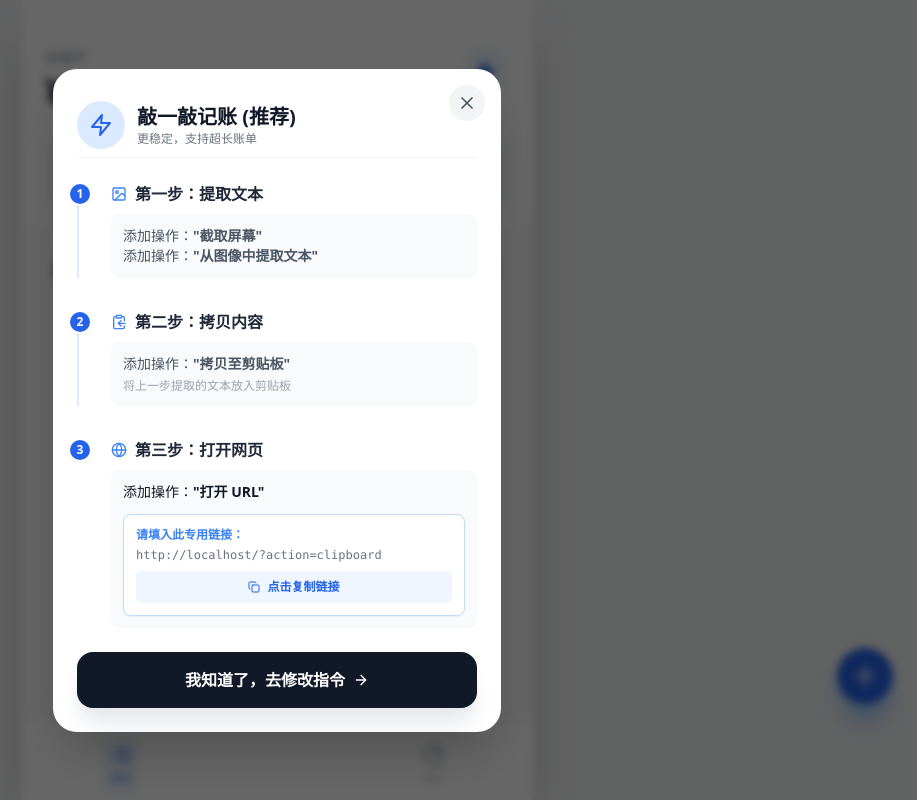
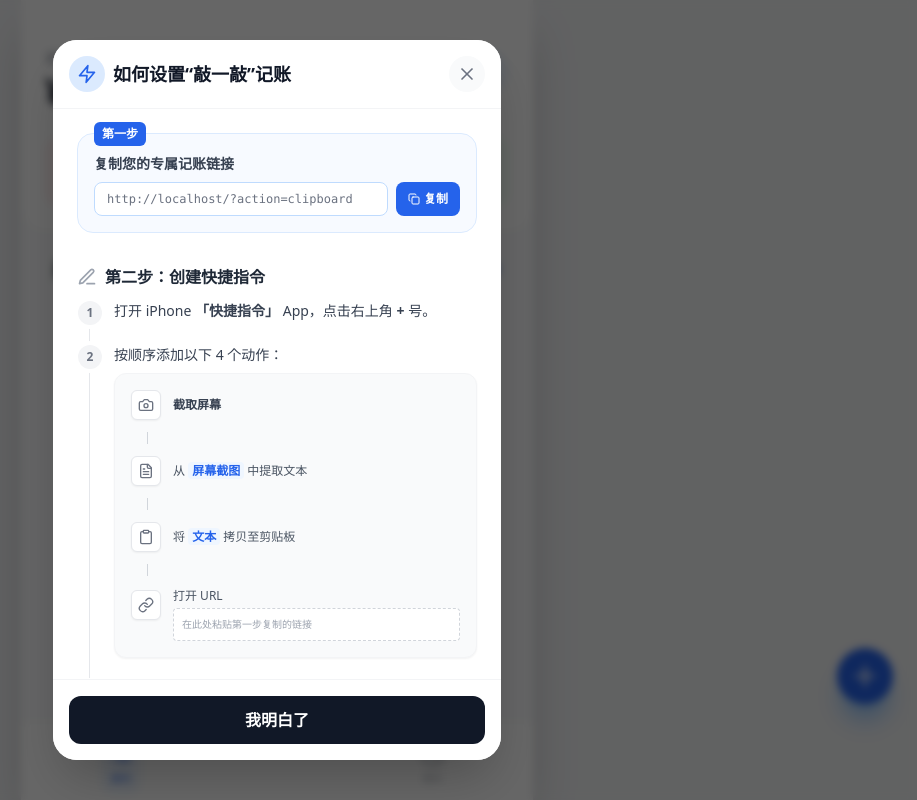
Before and after one commit to Yooandiamo/Expense-tracker, a React (Vite) app: page / in a window 1280 px wide. Both pictures are taken after a click on the button 848 px from the left and 72 px from the top of the page. Shown: the whole page, without its empty margins (363-1280 px from the left). Built offline with nearby package versions, Linux system fonts and the light colour scheme.

Commit message:
feat(ui): Enhance shortcut guide with improved copy functionality
Adds a more intuitive copy-to-clipboard mechanism with visual feedback for the iOS Shortcut integration. The guide now also uses more descriptive icons and clearer text to improve user understanding of the setup process.

```diff
--- a/components/ShortcutGuide.tsx
+++ b/components/ShortcutGuide.tsx
@@ -1,88 +1,189 @@
-import React from 'react';
-import { X, Copy, Zap, ArrowRight, ScanText, Globe, Image, ClipboardCopy } from 'lucide-react';
+import React, { useState } from 'react';
+import { X, Copy, Zap, Settings, Smartphone, CheckCircle, Link as LinkIcon, Edit3, Camera, FileText, Clipboard } from 'lucide-react';
 
 interface Props {
   onClose: () => void;
 }
 
 export const ShortcutGuide: React.FC<Props> = ({ onClose }) => {
+  const [copied, setCopied] = useState(false);
+
   const baseUrl = window.location.origin + window.location.pathname;
-  // 专门的触发参数
-  const shortcutUrl = `${baseUrl}?action=clipboard`;
+  // 核心：这个 URL 包含了 ?action=clipboard 参数，是快捷指令唯一需要知道的信息
+  const shortcutActionUrl = `${baseUrl}?action=clipboard`;
 
   const copyToClipboard = () => {
-    navigator.clipboard.writeText(shortcutUrl);
-    alert('网址已复制！请在快捷指令中使用。');
+    navigator.clipboard.writeText(shortcutActionUrl);
+    setCopied(true);
+    setTimeout(() => setCopied(false), 2000);
   };
 
   return (
-    <div className="fixed inset-0 bg-black/60 backdrop-blur-sm z-50 flex items-center justify-center p-4 animate-fade-in">
-      <div className="bg-white w-full max-w-md rounded-3xl p-6 shadow-2xl relative max-h-[85vh] overflow-y-auto no-scrollbar">
-        <button onClick={onClose} className="absolute top-4 right-4 p-2 bg-gray-100 rounded-full hover:bg-gray-200 transition-colors z-10">
-          <X className="w-5 h-5 text-gray-600" />
+    <div className="fixed inset-0 bg-black/60 backdrop-blur-sm z-50 flex items-end sm:items-center justify-center p-4 animate-fade-in">
+      <div className="bg-white w-full max-w-md rounded-3xl shadow-2xl relative max-h-[90vh] overflow-hidden flex flex-col">
+
+        {/* Header */}
+        <div className="flex items-center justify-between p-4 border-b border-gray-100 bg-white z-10">
+          <div className="flex items-center gap-2">
+            <div className="bg-blue-100 p-2 rounded-full">
+               <Zap className="w-5 h-5 text-blue-600" />
+            </div>
+            <h2 className="font-bold text-lg text-gray-900">如何设置“敲一敲”记账</h2>
+          </div>
+          <button onClick={onClose} className="p-2 bg-gray-50 rounded-full hover:bg-gray-100 transition-colors">
+            <X className="w-5 h-5 text-gray-500" />
           </button>
+        </div>
 
-        <div className="flex items-center gap-3 mb-6 sticky top-0 bg-white/95 backdrop-blur py-2 border-b border-gray-100 z-0">
-          <div className="bg-blue-100 p-3 rounded-full">
-             <Zap className="w-6 h-6 text-blue-600" />
+        {/* Content */}
+        <div className="p-6 overflow-y-auto no-scrollbar flex-1">
+            <div className="space-y-8">
+
+              {/* Step 1: Copy URL */}
+              <div className="relative border border-blue-100 bg-blue-50/50 rounded-2xl p-4">
+                <div className="absolute -top-3 left-4 bg-blue-600 text-white text-xs font-bold px-2 py-1 rounded-md">
+                  第一步
                 </div>
-          <div>
-            <h2 className="font-bold text-xl text-gray-900">敲一敲记账 (推荐)</h2>
-            <p className="text-xs text-gray-500">更稳定，支持超长账单</p>
+                <p className="text-sm font-bold text-gray-700 mb-2 mt-1">复制您的专属记账链接</p>
+                <div className="flex gap-2">
+                  <div className="flex-1 bg-white border border-blue-200 rounded-lg px-3 py-2 text-xs text-gray-500 font-mono truncate select-all">
+                    {shortcutActionUrl}
+                  </div>
+                  <button
+                    onClick={copyToClipboard}
+                    className={`px-3 py-1 rounded-lg font-bold text-xs transition-all flex-shrink-0 flex items-center gap-1 ${copied ? 'bg-green-500 text-white' : 'bg-blue-600 text-white hover:bg-blue-700'}`}
+                  >
+                    {copied ? <CheckCircle className="w-3 h-3" /> : <Copy className="w-3 h-3" />}
+                    {copied ? '已复制' : '复制'}
+                  </button>
                 </div>
               </div>
 
-        <div className="space-y-8">
-          {/* Step 1 */}
-          <div className="relative pl-8 border-l-2 border-blue-100">
-            <div className="absolute -left-[11px] top-0 bg-blue-600 text-white w-6 h-6 rounded-full flex items-center justify-center text-xs font-bold border-2 border-white shadow-sm">1</div>
-            <h3 className="font-bold text-gray-800 mb-2 flex items-center gap-2">
-              <Image className="w-4 h-4 text-blue-500" />
-              第一步：提取文本
+              {/* Step 2: Create Shortcut */}
+              <div>
+                <h3 className="font-bold text-gray-800 flex items-center gap-2 mb-3">
+                  <Edit3 className="w-5 h-5 text-gray-400" />
+                  第二步：创建快捷指令
                 </h3>
-            <p className="text-sm text-gray-600 bg-gray-50 p-3 rounded-lg">
-              添加操作：<strong>"截取屏幕"</strong> <br/>
-              添加操作：<strong>"从图像中提取文本"</strong>
-            </p>
+
+                <ol className="relative border-l border-gray-200 ml-3 space-y-6">
+                  <li className="ml-6">
+                    <span className="absolute flex items-center justify-center w-6 h-6 bg-gray-100 rounded-full -left-3 ring-4 ring-white text-xs font-bold text-gray-500">1</span>
+                    <p className="text-sm text-gray-700">打开 iPhone <b>「快捷指令」</b> App，点击右上角 <b>+</b> 号。</p>
+                  </li>
+                  <li className="ml-6">
+                    <span className="absolute flex items-center justify-center w-6 h-6 bg-gray-100 rounded-full -left-3 ring-4 ring-white text-xs font-bold text-gray-500">2</span>
+                    <p className="text-sm text-gray-700 mb-2">按顺序添加以下 4 个动作：</p>
+
+                    <div className="bg-gray-50 rounded-xl p-4 space-y-3 border border-gray-100 shadow-sm">
+                        {/* Action 1 */}
+                        <div className="flex items-center gap-3">
+                            <div className="bg-white p-1.5 rounded-md border border-gray-200 shadow-sm text-gray-500">
+                                <Camera className="w-4 h-4" />
+                            </div>
+                            <span className="text-xs font-bold text-gray-700">截取屏幕</span>
+                        </div>
+                        <div className="w-px h-3 bg-gray-300 ml-4"></div>
+
+                        {/* Action 2 */}
+                        <div className="flex items-center gap-3">
+                            <div className="bg-white p-1.5 rounded-md border border-gray-200 shadow-sm text-gray-500">
+                                <FileText className="w-4 h-4" />
+                            </div>
+                            <div className="text-xs text-gray-600">
+                                从 <span className="text-blue-600 font-bold bg-blue-50 px-1 rounded">屏幕截图</span> 中提取文本
+                            </div>
+                        </div>
+                        <div className="w-px h-3 bg-gray-300 ml-4"></div>
+
+                        {/* Action 3 */}
+                        <div className="flex items-center gap-3">
+                            <div className="bg-white p-1.5 rounded-md border border-gray-200 shadow-sm text-gray-500">
+                                <Clipboard className="w-4 h-4" />
+                            </div>
+                            <div className="text-xs text-gray-600">
+                                将 <span className="text-blue-600 font-bold bg-blue-50 px-1 rounded">文本</span> 拷贝至剪贴板
+                            </div>
+                        </div>
+                        <div className="w-px h-3 bg-gray-300 ml-4"></div>
+
+                        {/* Action 4 */}
+                        <div className="flex items-start gap-3">
+                            <div className="bg-white p-1.5 rounded-md border border-gray-200 shadow-sm text-gray-500 mt-0.5">
+                                <LinkIcon className="w-4 h-4" />
+                            </div>
+                            <div className="flex-1">
+                                <div className="text-xs text-gray-600 mb-1">
+                                    打开 URL
+                                </div>
+                                <div className="bg-white border border-dashed border-gray-300 rounded p-2 text-[10px] text-gray-400 break-all">
+                                    在此处粘贴第一步复制的链接
+                                </div>
+                            </div>
+                        </div>
+                    </div>
+                  </li>
+                  <li className="ml-6">
+                    <span className="absolute flex items-center justify-center w-6 h-6 bg-gray-100 rounded-full -left-3 ring-4 ring-white text-xs font-bold text-gray-500">3</span>
+                    <p className="text-sm text-gray-700">点击完成，给它起个名字，例如“<b>记一笔</b>”。</p>
+                  </li>
+                </ol>
               </div>
 
-          {/* Step 2 - Clipboard */}
-          <div className="relative pl-8 border-l-2 border-blue-100">
-            <div className="absolute -left-[11px] top-0 bg-blue-600 text-white w-6 h-6 rounded-full flex items-center justify-center text-xs font-bold border-2 border-white shadow-sm">2</div>
-            <h3 className="font-bold text-gray-800 mb-2 flex items-center gap-2">
-              <ClipboardCopy className="w-4 h-4 text-blue-500" />
-              第二步：拷贝内容
+              {/* Step 3: Back Tap */}
+              <div>
+                <h3 className="font-bold text-gray-800 flex items-center gap-2 mb-3">
+                  <Smartphone className="w-5 h-5 text-gray-400" />
+                  第三步：开启“敲一敲”
                 </h3>
-            <div className="text-sm text-gray-600 bg-gray-50 p-3 rounded-lg">
-              <p>添加操作：<strong>"拷贝至剪贴板"</strong></p>
-              <p className="text-xs text-gray-400 mt-1">将上一步提取的文本放入剪贴板</p>
+                <div className="bg-gray-900 text-white p-4 rounded-xl text-xs space-y-3 leading-relaxed shadow-lg">
+                    <div className="flex items-center gap-2">
+                        <span className="bg-gray-700 px-1.5 rounded text-[10px]">设置</span>
+                        <span>打开 iPhone <b>设置</b></span>
+                    </div>
+                    <div className="w-px h-2 bg-gray-700 ml-4"></div>
+                    <div className="flex items-center gap-2">
+                        <span className="bg-gray-700 px-1.5 rounded text-[10px]">辅助功能</span>
+                        <span>找到 <b>辅助功能</b> (Accessibility)</span>
+                    </div>
+                    <div className="w-px h-2 bg-gray-700 ml-4"></div>
+                    <div className="flex items-center gap-2">
+                        <span className="bg-gray-700 px-1.5 rounded text-[10px]">触控</span>
+                        <span>点击 <b>触控</b> (Touch)</span>
+                    </div>
+                    <div className="w-px h-2 bg-gray-700 ml-4"></div>
+                    <div className="flex items-center gap-2">
+                        <span className="bg-gray-700 px-1.5 rounded text-[10px]">轻点背面</span>
+                        <span>滑到底部，点击 <b>轻点背面</b> (Back Tap)</span>
+                    </div>
+                    <div className="w-px h-2 bg-gray-700 ml-4"></div>
+                    <div className="flex items-center gap-2">
+                        <span className="bg-blue-600 px-1.5 rounded text-[10px] font-bold">绑定</span>
+                        <span>选择 <b>轻点两下</b>，在列表中找到并选中刚刚创建的快捷指令（如“记一笔”）。</span>
+                    </div>
                 </div>
               </div>
 
-          {/* Step 3 - Open URL */}
-          <div className="relative pl-8 border-l-2 border-transparent">
-            <div className="absolute -left-[11px] top-0 bg-blue-600 text-white w-6 h-6 rounded-full flex items-center justify-center text-xs font-bold border-2 border-white shadow-sm">3</div>
-            <h3 className="font-bold text-gray-800 mb-2 flex items-center gap-2">
-              <Globe className="w-4 h-4 text-blue-500" />
-              第三步：打开网页
-            </h3>
-            <div className="bg-gray-50 p-3 rounded-lg text-sm space-y-3">
-              <p>添加操作：<strong>"打开 URL"</strong></p>
-              <div className="bg-white border border-blue-200 rounded-lg p-3 shadow-sm">
-                <p className="text-xs text-blue-500 mb-1 font-bold">请填入此专用链接：</p>
-                <code className="text-xs text-gray-500 break-all block mb-2">{shortcutUrl}</code>
-                <button onClick={copyToClipboard} className="w-full text-center text-blue-600 bg-blue-50 py-2 rounded-md text-xs font-bold hover:bg-blue-100 transition-colors">
-                  <Copy className="w-3 h-3 inline mr-1" /> 点击复制链接
+              {/* Success Message */}
+              <div className="bg-green-50 p-4 rounded-xl border border-green-100 flex gap-3">
+                  <CheckCircle className="w-5 h-5 text-green-600 flex-shrink-0" />
+                  <div>
+                      <h4 className="text-sm font-bold text-green-800">大功告成！</h4>
+                      <p className="text-xs text-green-700 mt-1">
+                          现在，在任意界面（比如支付宝账单详情页），敲击手机背面两下，即可自动识别并记账。
+                      </p>
+                  </div>
+              </div>
+
+            </div>
+        </div>
+
+        <div className="p-4 border-t border-gray-100 bg-white">
+          <button onClick={onClose} className="w-full bg-gray-900 text-white font-bold py-3 rounded-xl hover:bg-black transition-colors">
+            我明白了
           </button>
         </div>
       </div>
     </div>
-        </div>
-
-        <button onClick={onClose} className="w-full bg-gray-900 text-white font-bold py-4 rounded-2xl mt-6 hover:bg-black transition-transform active:scale-95 shadow-xl shadow-gray-200 flex items-center justify-center gap-2">
-          我知道了，去修改指令 <ArrowRight className="w-4 h-4" />
-        </button>
-      </div>
-    </div>
   );
 };
```
Lines whose indentation alone changed are shown as unchanged.
